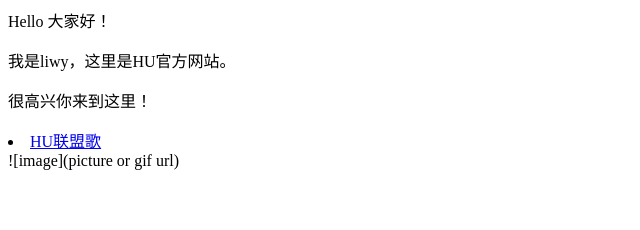
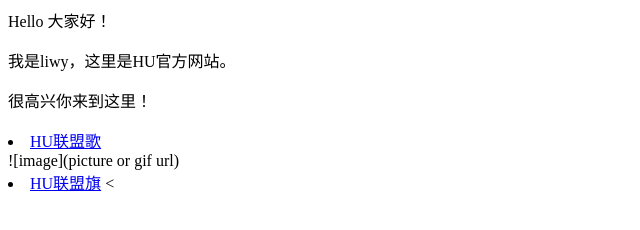
Before and after one commit to liwy-ys/haleyunion.github.io, a plain HTML site: page index.html in a window 1280 px wide. Shown: the whole page, without its empty margins (0-640 px from the left). Drawn offline with Linux system fonts and the light colour scheme.

Commit message:
Update index.html

```diff
--- a/index.html
+++ b/index.html
@@ -4,3 +4,4 @@
   <li> <a href="https://m.bilibili.com/video/BV1sz4y1i7NC">HU联盟歌</a> </li>
 </ul>
 ![image](picture or gif url)
+  <li> <a href="https://github.com/liwy-ys/haleyunion.github.io/blob/c90e90993e24277f87f41ea97ae6a6344b005780/Screenshot_20250521_231953_com.miHoYo.Yuanshen.jpg">HU联盟旗</a> <
```
